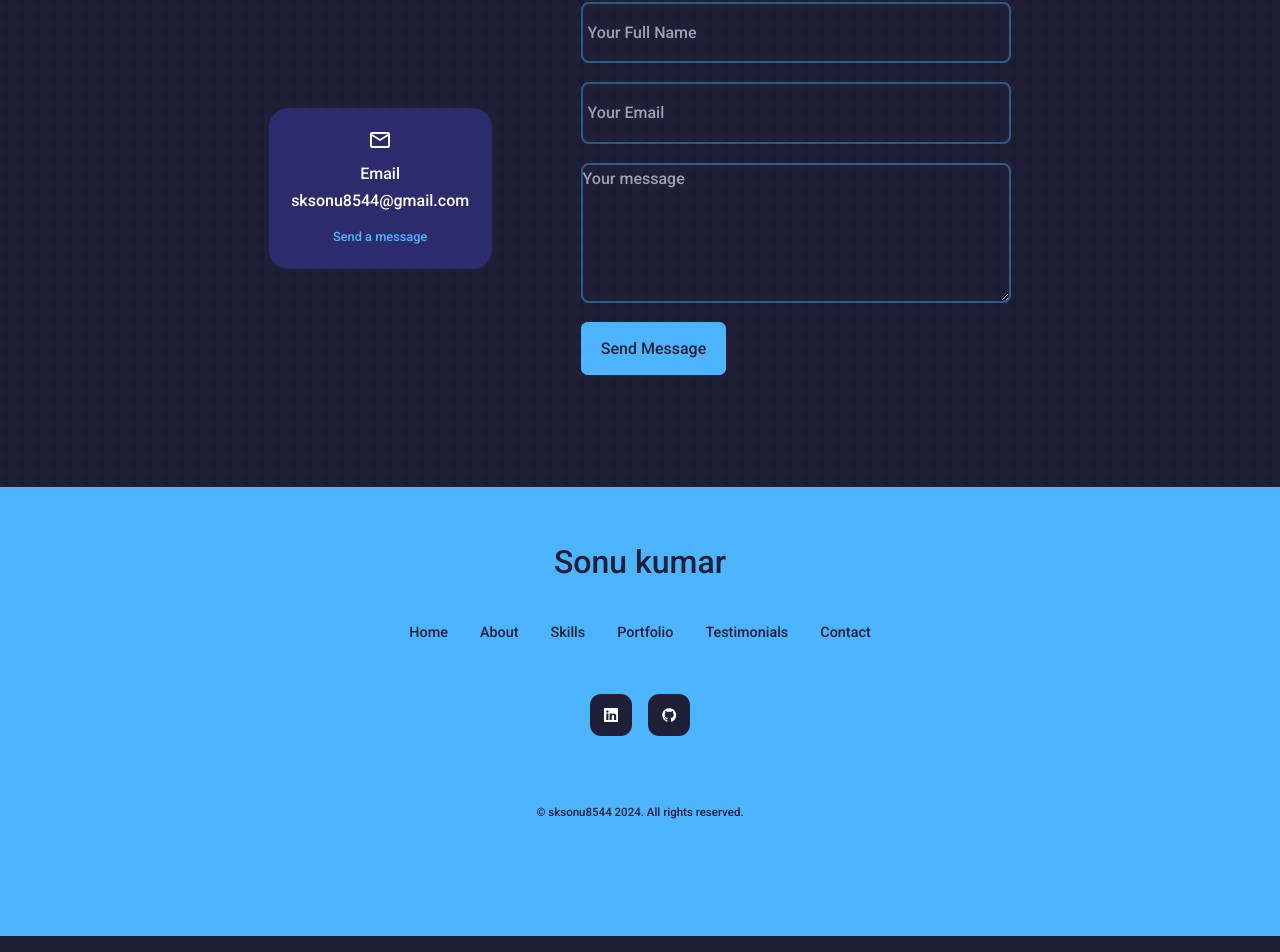
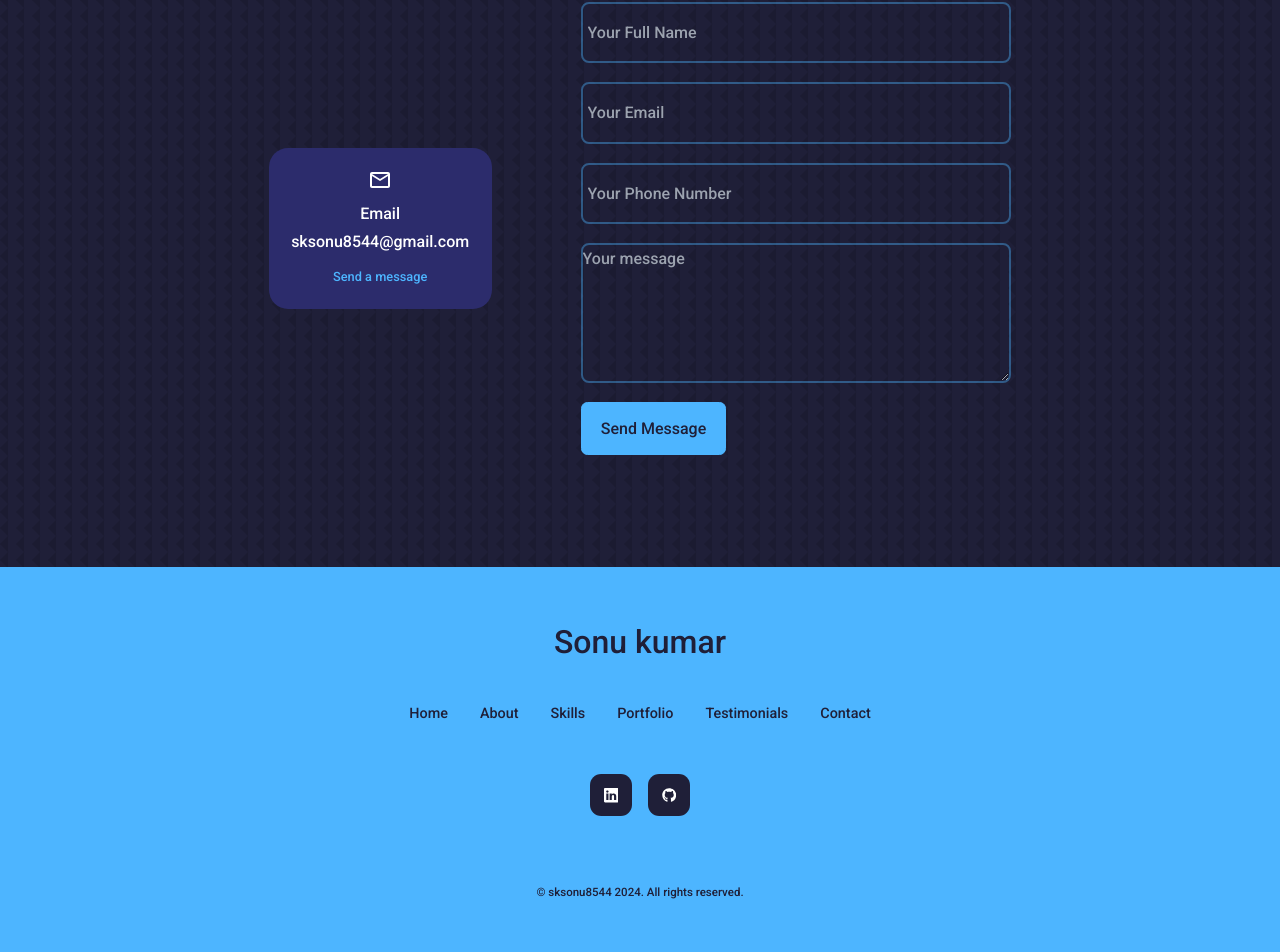
Before and after one commit to Sonu8544/sonukumar, a React (Create React App) app: page / in a window 1280 px wide. Shown: the part 3928-4880 px from the top of the page. Built offline with nearby package versions, Linux system fonts and the light colour scheme.

Commit message:
FIX email message format

```diff
--- a/src/components/contact/Contact.jsx
+++ b/src/components/contact/Contact.jsx
@@ -46,7 +46,7 @@ const Contact = () => {
             className='inputType'
             type="text"
             placeholder="Your Full Name"
-            name="user_name"
+            name="name"
             required
           />
           <input
@@ -54,6 +54,13 @@ const Contact = () => {
             type="text"
             placeholder="Your Email"
             name="user_email"
+            required
+          />
+          <input
+            className='inputType'
+            type="tel"
+            placeholder="Your Phone Number"
+            name="phone_number"
             required
           />
           <textarea
```
